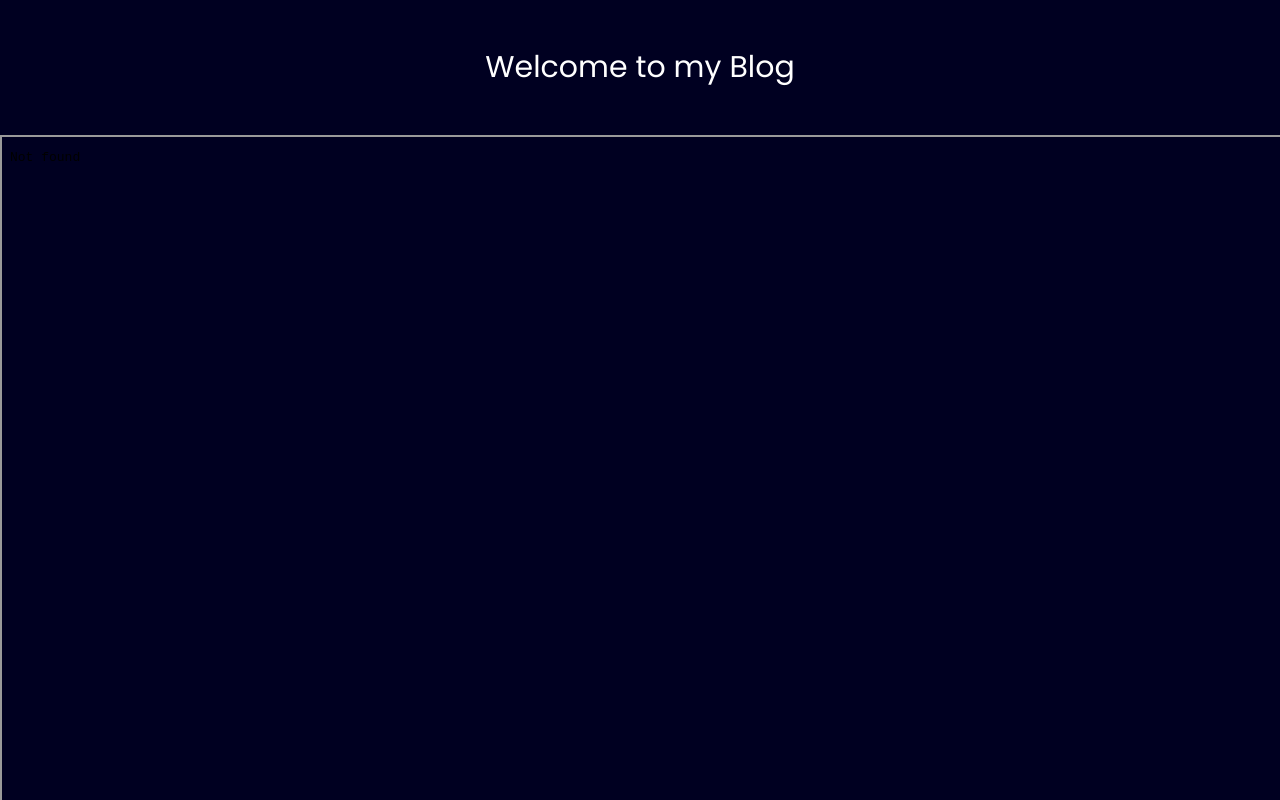
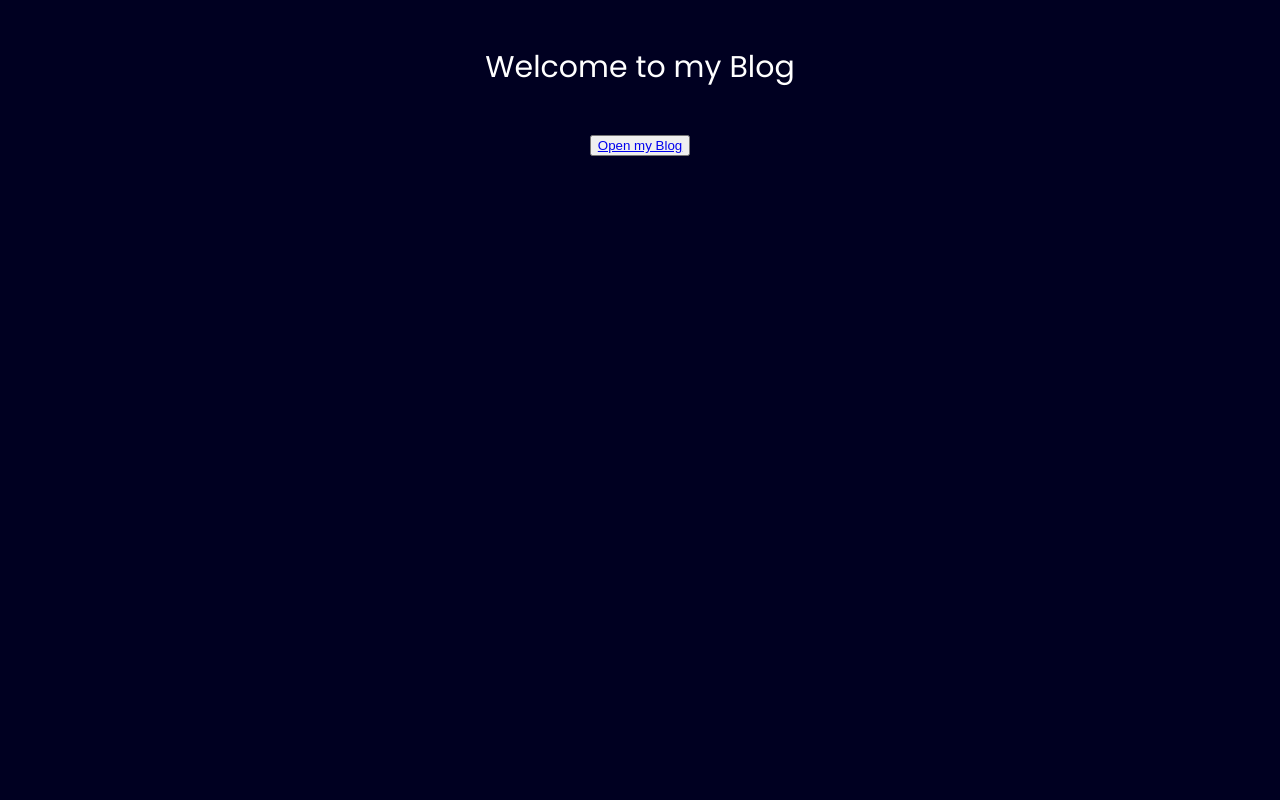
Before and after one commit to yaswanth280/yaswanth-portfolio, a plain HTML site: page Blog.html in a window 1280 px wide. Shown: the top 800 px of the page. Drawn offline with Linux system fonts and the light colour scheme.

Commit message:
Update Blog.html

```diff
--- a/Blog.html
+++ b/Blog.html
@@ -1,9 +1,9 @@
-<!DOCTYPE html>
 <html>
-<head>
-    <link rel="preconnect" href="https://fonts.googleapis.com">
-    <link rel="preconnect" href="https://fonts.gstatic.com" crossorigin>
-    <link href="https://fonts.googleapis.com/css2?family=Poppins:wght@400;600;700&display=swap" rel="stylesheet">
+    <head>
+        <link rel="preconnect" href="https://fonts.googleapis.com">
+        <link rel="preconnect" href="https://fonts.gstatic.com" crossorigin>
+        <link href="https://fonts.googleapis.com/css2?family=Poppins:wght@400;600;700&display=swap" rel="stylesheet">
+    </head>
     <style>
         body {
             background-color: rgb(0, 0, 33);
@@ -15,7 +15,7 @@
             font-family: 'Poppins', sans-serif;
         }
     </style>
-</head>
+    </head>
 <body>
     <main>
         <section class="firstSection">
@@ -25,9 +25,9 @@
                 <br>
                 <span id="element"></span>
                 <br>
-                <div class="pdf-viewer">
-                    <iframe src="/Users/yaswanthgajulapalli/Desktop/portfolio/Doc2%20(1).pdf" width="100%" height="1000"></iframe>
-                </div>
+                <button class="btn">
+                    <a href="/Users/yaswanthgajulapalli/Desktop/portfolio/Doc2%20(1).pdf" download="Resume.pdf">Open my Blog</a>
+                </button>
             </div>
         </section>
     </main>
```
